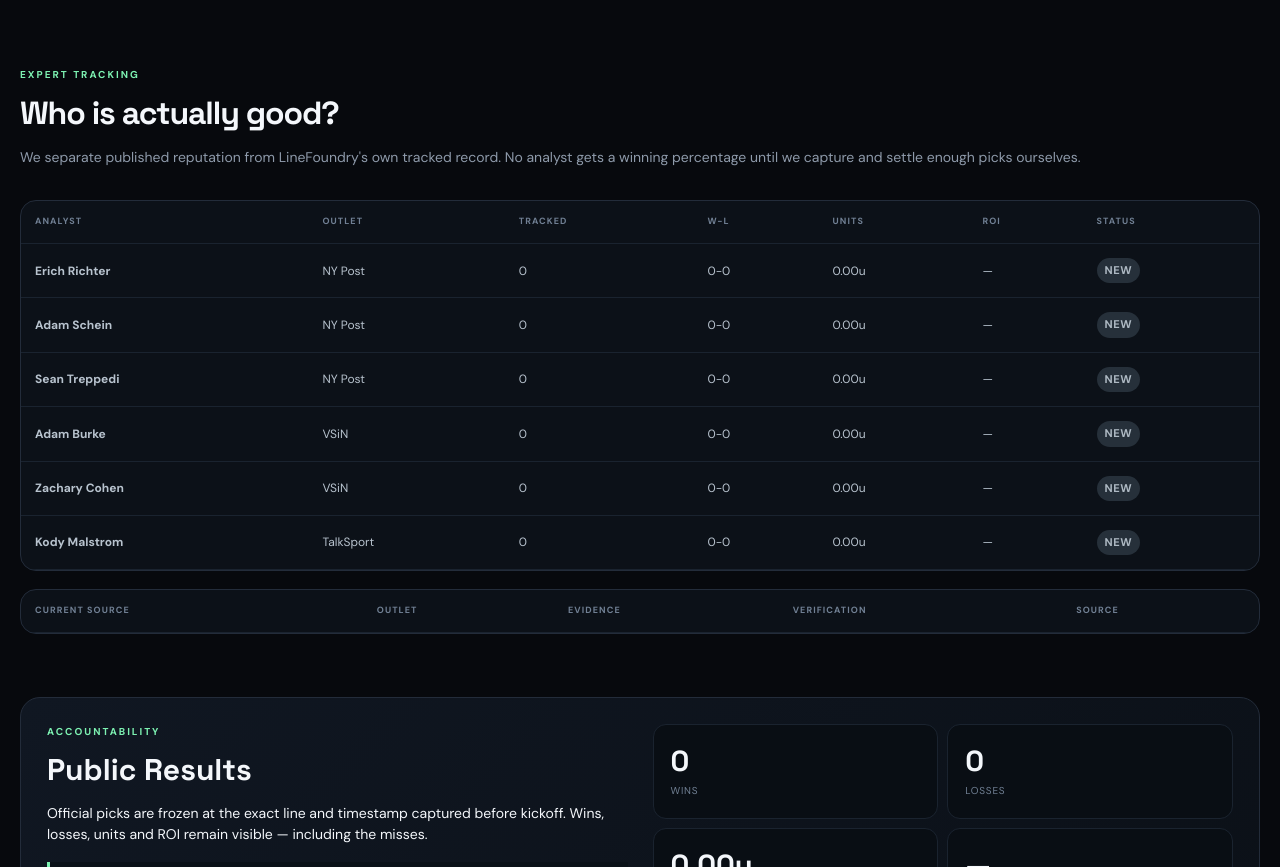
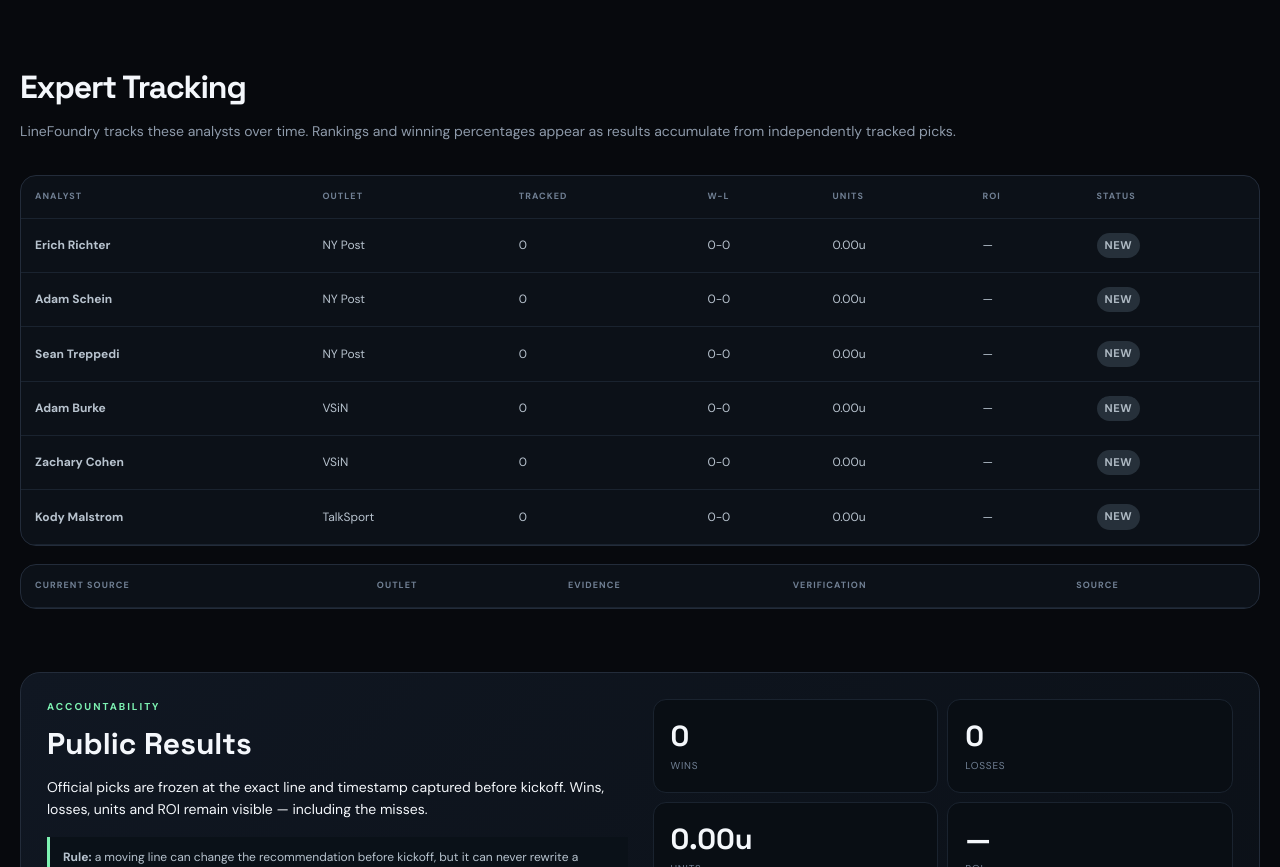
Before and after one commit to tannerbro10-dot/linefoundry, a website: page public/index.html in a window 1280 px wide. Shown: the part 3159-4026 px from the top of the page. Drawn offline with Linux system fonts and the light colour scheme.

Commit message:
Update index.html

```diff
--- a/public/index.html
+++ b/public/index.html
@@ -130,9 +130,8 @@
 <section id="experts" class="section">
 <div class="section-head">
 <div>
-<p class="eyebrow">EXPERT TRACKING</p>
-<h2>Who is actually good?</h2>
-<p class="muted">We separate published reputation from LineFoundry's own tracked record. No analyst gets a winning percentage until we capture and settle enough picks ourselves.</p>
+<h2>Expert Tracking</h2>
+<p class="muted">LineFoundry tracks these analysts over time. Rankings and winning percentages appear as results accumulate from independently tracked picks.</p>
 </div>
 </div>
 
```
